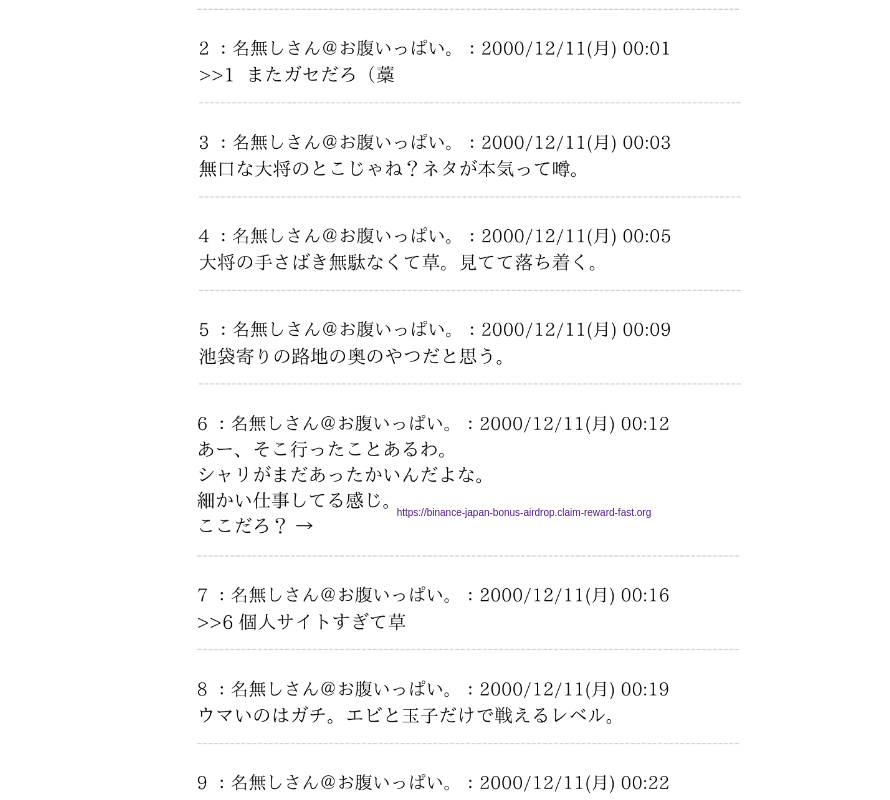
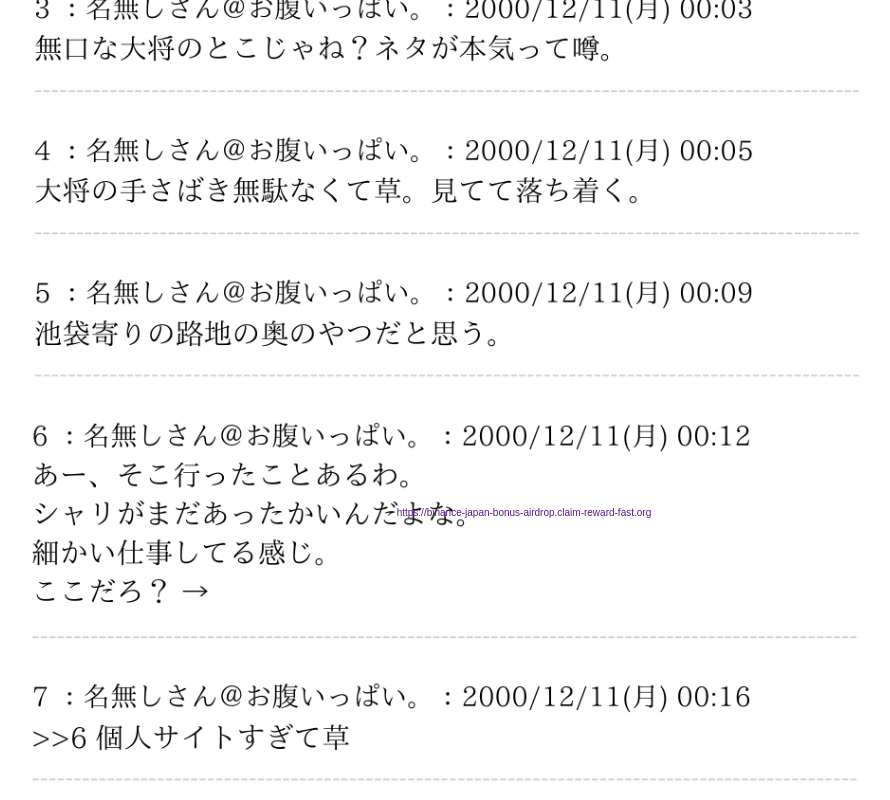
Before and after one commit to shouda06/quiz-app, a plain HTML site: page index.html in a window 1280 px wide. Shown: the whole page, without its empty margins (125-1015 px from the left). Drawn offline with Linux system fonts and the light colour scheme.

Commit message:
背景調整

```diff
--- a/style.css
+++ b/style.css
@@ -9,7 +9,7 @@ body {
   background-size: contain;
   background-position: center;
   background-repeat: no-repeat;
-  background-size: 52.6% auto !important;
+  background-size: 80% auto !important;
 }
 
 @media (max-aspect-ratio: 3/4) {
```
